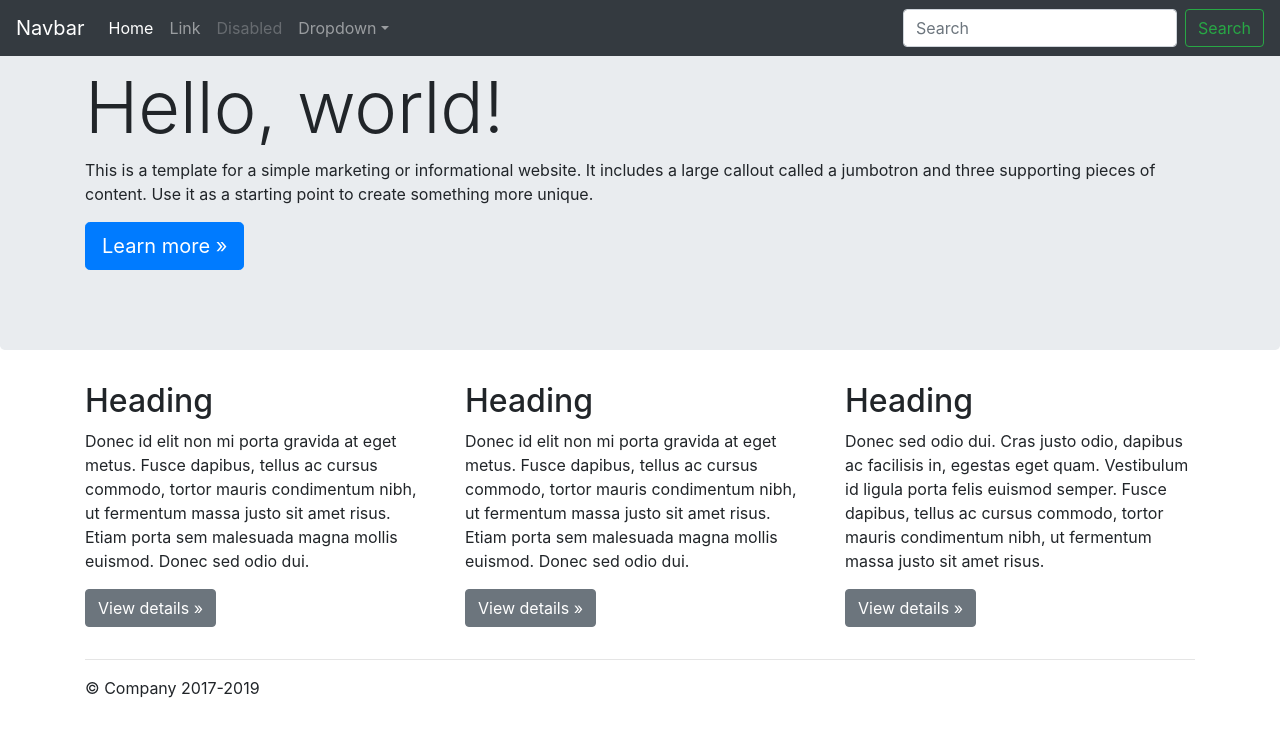
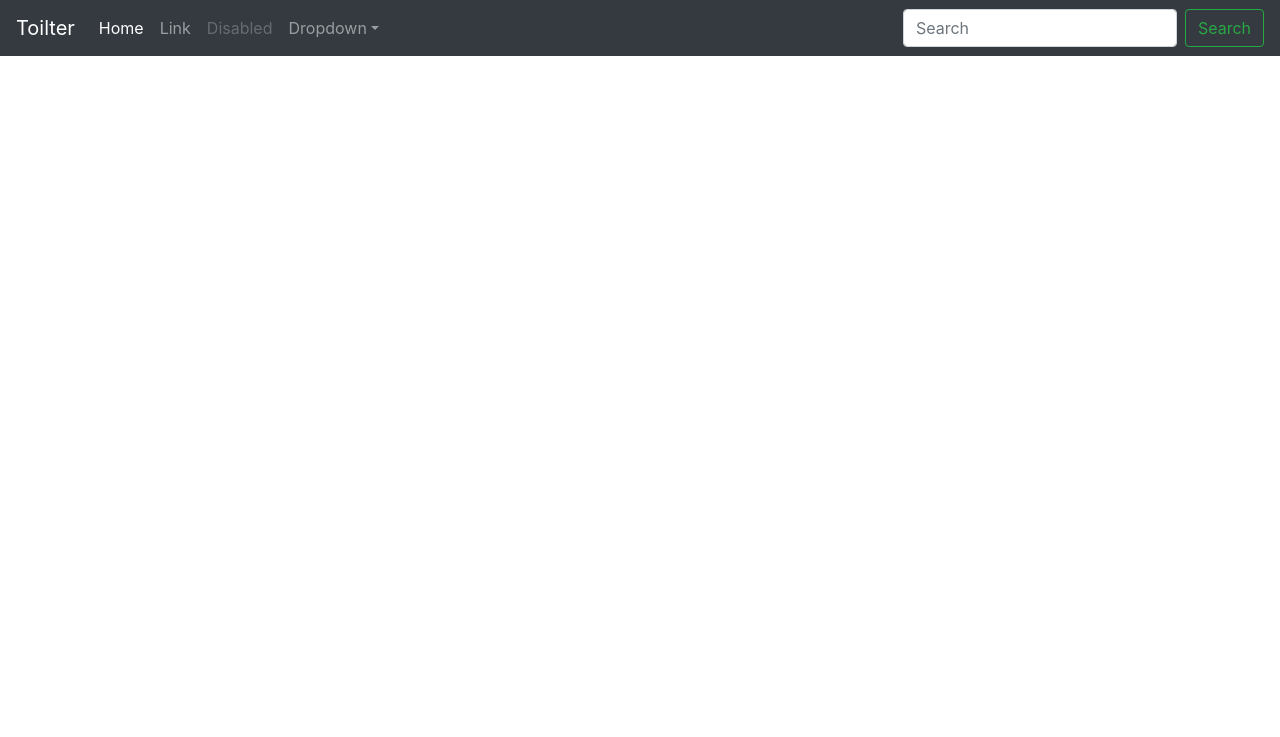
Before and after one commit to britodfbr/incolumepy.curso_flask_rizza, a Flask app: page /login in a window 1280 px wide. Shown: the top 737 px of the page. Run offline with Flask 2, Linux system fonts and the light colour scheme; some libraries are stand-ins or nearby versions.

Commit message:
Preparação para utilização do template base.html

```diff
--- a/app/views/templates/login.html
+++ b/app/views/templates/login.html
@@ -1,109 +1,5 @@
-<!DOCTYPE html>
-<html lang="pt-br">
-  <head>
-    <meta charset="utf-8">
-    <meta name="viewport" content="width=device-width, initial-scale=1, shrink-to-fit=no">
-    <meta name="description" content="">
-    <meta name="author" content="Mark Otto, Jacob Thornton, and Bootstrap contributors">
-    <meta name="generator" content="Jekyll v3.8.6">
-    <title>Jumbotron Template · Bootstrap</title>
+{% extends 'base.html'%}
+{% block title %}{{super()}} - Index{% endblock%}
+{% block content %}
 
-    <link rel="canonical" href="https://getbootstrap.com/docs/4.4/examples/jumbotron/">
-
-    <!-- Bootstrap core CSS -->
-<link href="{{url_for('static', filename='css/bootstrap.min.css') }}" rel="stylesheet">
-
-    <style>
-      .bd-placeholder-img {
-        font-size: 1.125rem;
-        text-anchor: middle;
-        -webkit-user-select: none;
-        -moz-user-select: none;
-        -ms-user-select: none;
-        user-select: none;
-      }
-
-      @media (min-width: 768px) {
-        .bd-placeholder-img-lg {
-          font-size: 3.5rem;
-        }
-      }
-    </style>
-  </head>
-  <body>
-    <nav class="navbar navbar-expand-md navbar-dark fixed-top bg-dark">
-  <a class="navbar-brand" href="#">Navbar</a>
-  <button class="navbar-toggler" type="button" data-toggle="collapse" data-target="#navbarsExampleDefault" aria-controls="navbarsExampleDefault" aria-expanded="false" aria-label="Toggle navigation">
-    <span class="navbar-toggler-icon"></span>
-  </button>
-
-  <div class="collapse navbar-collapse" id="navbarsExampleDefault">
-    <ul class="navbar-nav mr-auto">
-      <li class="nav-item active">
-        <a class="nav-link" href="#">Home <span class="sr-only">(current)</span></a>
-      </li>
-      <li class="nav-item">
-        <a class="nav-link" href="#">Link</a>
-      </li>
-      <li class="nav-item">
-        <a class="nav-link disabled" href="#" tabindex="-1" aria-disabled="true">Disabled</a>
-      </li>
-      <li class="nav-item dropdown">
-        <a class="nav-link dropdown-toggle" href="#" id="dropdown01" data-toggle="dropdown" aria-haspopup="true" aria-expanded="false">Dropdown</a>
-        <div class="dropdown-menu" aria-labelledby="dropdown01">
-          <a class="dropdown-item" href="#">Action</a>
-          <a class="dropdown-item" href="#">Another action</a>
-          <a class="dropdown-item" href="#">Something else here</a>
-        </div>
-      </li>
-    </ul>
-    <form class="form-inline my-2 my-lg-0">
-      <input class="form-control mr-sm-2" type="text" placeholder="Search" aria-label="Search">
-      <button class="btn btn-outline-success my-2 my-sm-0" type="submit">Search</button>
-    </form>
-  </div>
-</nav>
-
-<main role="main">
-
-  <!-- Main jumbotron for a primary marketing message or call to action -->
-  <div class="jumbotron">
-    <div class="container">
-      <h1 class="display-3">Hello, world!</h1>
-      <p>This is a template for a simple marketing or informational website. It includes a large callout called a jumbotron and three supporting pieces of content. Use it as a starting point to create something more unique.</p>
-      <p><a class="btn btn-primary btn-lg" href="#" role="button">Learn more &raquo;</a></p>
-    </div>
-  </div>
-
-  <div class="container">
-    <!-- Example row of columns -->
-    <div class="row">
-      <div class="col-md-4">
-        <h2>Heading</h2>
-        <p>Donec id elit non mi porta gravida at eget metus. Fusce dapibus, tellus ac cursus commodo, tortor mauris condimentum nibh, ut fermentum massa justo sit amet risus. Etiam porta sem malesuada magna mollis euismod. Donec sed odio dui. </p>
-        <p><a class="btn btn-secondary" href="#" role="button">View details &raquo;</a></p>
-      </div>
-      <div class="col-md-4">
-        <h2>Heading</h2>
-        <p>Donec id elit non mi porta gravida at eget metus. Fusce dapibus, tellus ac cursus commodo, tortor mauris condimentum nibh, ut fermentum massa justo sit amet risus. Etiam porta sem malesuada magna mollis euismod. Donec sed odio dui. </p>
-        <p><a class="btn btn-secondary" href="#" role="button">View details &raquo;</a></p>
-      </div>
-      <div class="col-md-4">
-        <h2>Heading</h2>
-        <p>Donec sed odio dui. Cras justo odio, dapibus ac facilisis in, egestas eget quam. Vestibulum id ligula porta felis euismod semper. Fusce dapibus, tellus ac cursus commodo, tortor mauris condimentum nibh, ut fermentum massa justo sit amet risus.</p>
-        <p><a class="btn btn-secondary" href="#" role="button">View details &raquo;</a></p>
-      </div>
-    </div>
-
-    <hr>
-
-  </div> <!-- /container -->
-
-</main>
-
-<footer class="container">
-  <p>&copy; Company 2017-2019</p>
-</footer>
-<script src="https://code.jquery.com/jquery-3.4.1.slim.min.js" integrity="sha384-J6qa4849blE2+poT4WnyKhv5vZF5SrPo0iEjwBvKU7imGFAV0wwj1yYfoRSJoZ+n" crossorigin="anonymous"></script>
-<scritp src="{{ url_for('static', filename='js/bootstrap.min.js') }}"> </scritp>
-</html>
+{% endblock %}
```
